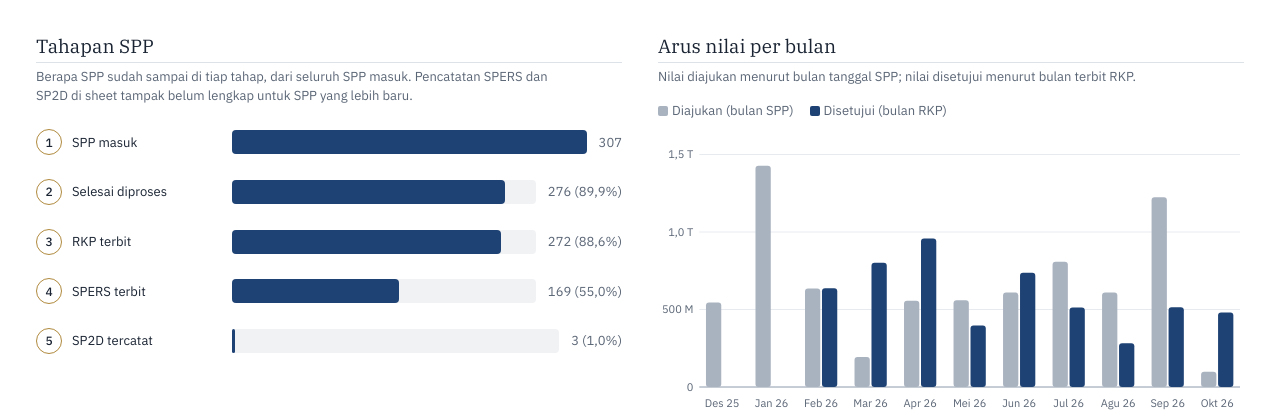
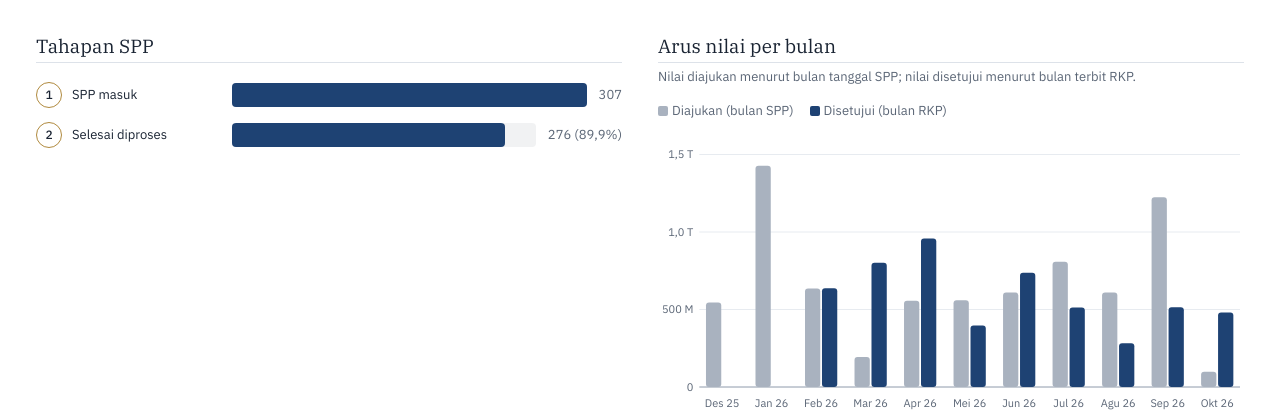
Before and after one commit to fandikaharmen-pixel/dashboard-SPP, a plain HTML site: page index.html in a window 1280 px wide. Shown: the part 385-800 px from the top of the page. Drawn offline with Linux system fonts and the light colour scheme.

Commit message:
Tahapan SPP: hapus catatan dan tahap RKP/SPERS/SP2D
Co-Authored-By: Claude Opus 5.5 <noreply@anthropic.com>
Claude-Session: https://claude.ai/code/session_012Lj9WmdKWBaFLDr8UjQ8N1

```diff
--- a/index.html
+++ b/index.html
@@ -160,7 +160,7 @@ window.dash = (() => {
 .lp-legend i { width: 0.625rem; height: 0.625rem; border-radius: 2px; display: inline-block; }
 
 /* Pipeline bernomor */
-.lp-steps { list-style: none; margin: 0; padding: 0; display: grid; gap: var(--cds-gap-sm); min-height: 15rem; }
+.lp-steps { list-style: none; margin: var(--cds-gap-md) 0 0; padding: 0; display: grid; gap: var(--cds-gap-sm); min-height: 4.5rem; }
 .lp-step { display: grid; grid-template-columns: 1.75rem minmax(7.5rem, 9.5rem) 1fr; gap: var(--cds-gap-sm); align-items: center; font-size: var(--cds-font-size-caption); }
 .lp-step b { width: 1.5rem; height: 1.5rem; border-radius: 50%; display: grid; place-items: center; border: 1px solid var(--lp-gold); color: var(--color-fg); font-weight: 500; font-size: 0.75rem; }
 .lp-step-name { color: var(--color-fg); }
@@ -251,7 +251,6 @@ window.dash = (() => {
   <div class="lp-duo">
     <section class="lp-sec" id="pipeline">
       <h2 class="lp-h">Tahapan SPP</h2>
-      <p class="lp-note">Berapa SPP sudah sampai di tiap tahap, dari seluruh SPP masuk. Pencatatan SPERS dan SP2D di sheet tampak belum lengkap untuk SPP yang lebih baru.</p>
       <ol class="lp-steps dash-skeleton" id="lp-steps" data-source="ringkasan"></ol>
     </section>
     <section class="lp-sec" id="bulanan">
@@ -522,10 +521,7 @@ window.LP = (() => {
     box.classList.remove('dash-skeleton');
     const r = d.data.find((x) => x.jenis === LP.jenis() && x.ruas === LP.ruas());
     if (!r) return;
-    const steps = [
-      ['SPP masuk', 'jml_spp'], ['Selesai diproses', 'jml_selesai'], ['RKP terbit', 'jml_rkp'],
-      ['SPERS terbit', 'jml_spers'], ['SP2D tercatat', 'jml_sp2d'],
-    ];
+    const steps = [['SPP masuk', 'jml_spp'], ['Selesai diproses', 'jml_selesai']];
     const max = r.jml_spp || 1;
     box.replaceChildren(...steps.map(([name, f], i) => {
       const li = document.createElement('li'); li.className = 'lp-step';
```
